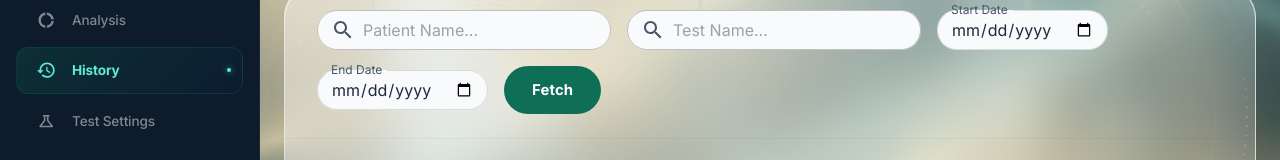
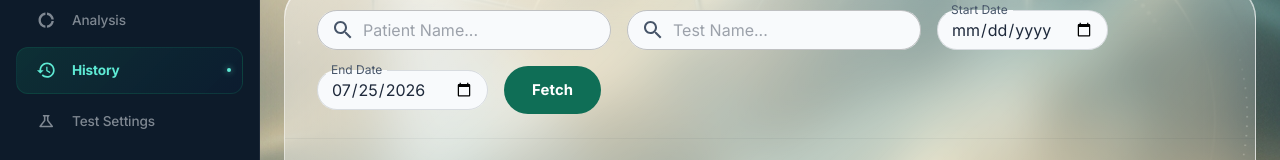
Before and after one commit to sethuabhiram29/lab_app_frontend, a React (Create React App) app: page /history in a window 1280 px wide. Shown: the part 339-499 px from the top of the page. Built offline with nearby package versions, Linux system fonts and the light colour scheme; no server answers; sample sign-in values are in the browser's storage; what @react-pdf/renderer would draw is missing.

Commit message:
UI: set default End Date to current date in History search filters

```diff
--- a/src/components/History.js
+++ b/src/components/History.js
@@ -55,6 +55,14 @@ const Transition = React.forwardRef(function Transition(props, ref) {
   return <Slide direction="up" ref={ref} {...props} />;
 });
 
+const getLocalTodayString = () => {
+  const now = new Date();
+  const year = now.getFullYear();
+  const month = String(now.getMonth() + 1).padStart(2, '0');
+  const day = String(now.getDate()).padStart(2, '0');
+  return `${year}-${month}-${day}`;
+};
+
 const History = () => {
   const prefersReduced = useReducedMotion();
   const [patients, setPatients] = useState([]);
@@ -66,7 +74,7 @@ const History = () => {
   const [searchPatient, setSearchPatient] = useState('');
   const [searchTest, setSearchTest] = useState('');
   const [searchStartDate, setSearchStartDate] = useState('');
-  const [searchEndDate, setSearchEndDate] = useState('');
+  const [searchEndDate, setSearchEndDate] = useState(getLocalTodayString());
   const [displayedPatients, setDisplayedPatients] = useState([]);
   const [previewOpen, setPreviewOpen] = useState(false);
   const [selectedReport, setSelectedReport] = useState(null);
```
